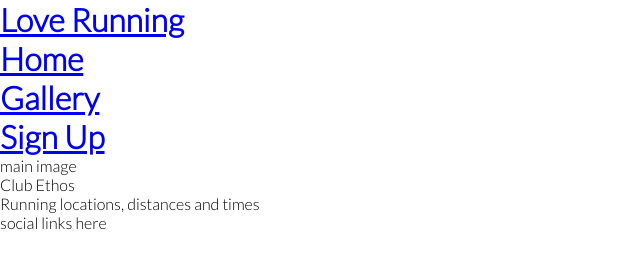
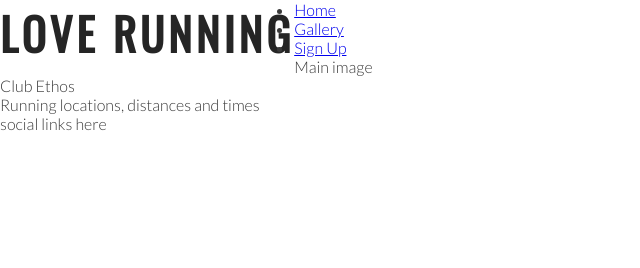
Before and after one commit to VladaAlek/love-running, a plain HTML site: page index.html in a window 1280 px wide. Shown: the whole page, without its empty margins (0-640 px from the left). Drawn offline with nearby package versions, Linux system fonts and the light colour scheme.

Commit message:
Add style for headings and logo

```diff
--- a/assets/css/style.css
+++ b/assets/css/style.css
@@ -9,4 +9,20 @@
 body {
     font-family: Lato, sans-serif;
     font-weight: 300;
+    color: #3a3a3a;
 }
+
+/*heading and logo */
+
+h1,
+h2 {
+    font-family: Oswald, sans-serif;
+    text-transform: uppercase;
+    letter-spacing: 4px;
+    color: #252525;
+}
+
+#logo {
+    float: left;
+    font-size: 280%;
+}
--- a/index.html
+++ b/index.html
@@ -15,7 +15,7 @@
 <body>
     <header>
         <a href="index.html">
-            <h1>Love Running<h1>
+            <h1 id="logo">Love Running</h1>
         </a>
         <nav>
             <ul>
@@ -32,7 +32,7 @@
         </nav>
     </header>
     <section>
-        main image
+        Main image
     </section>
     <section>
         Club Ethos
```
